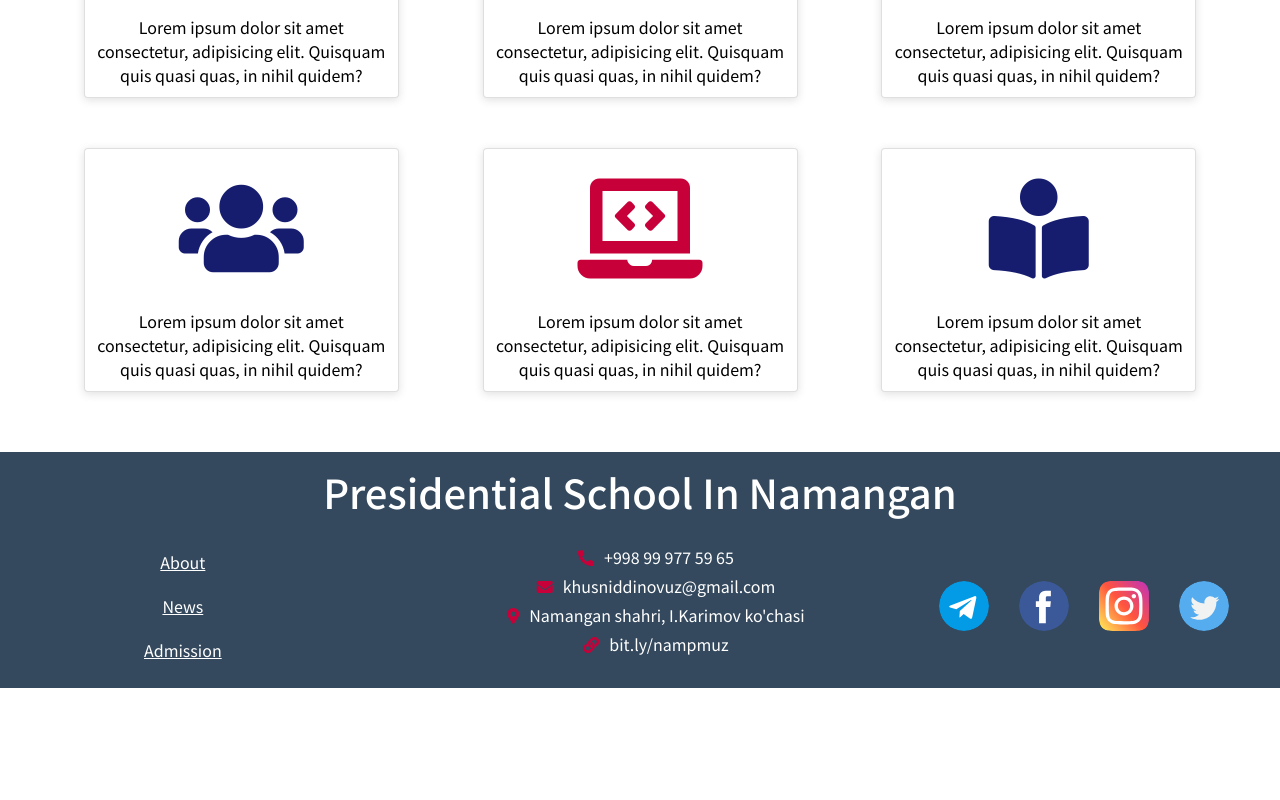
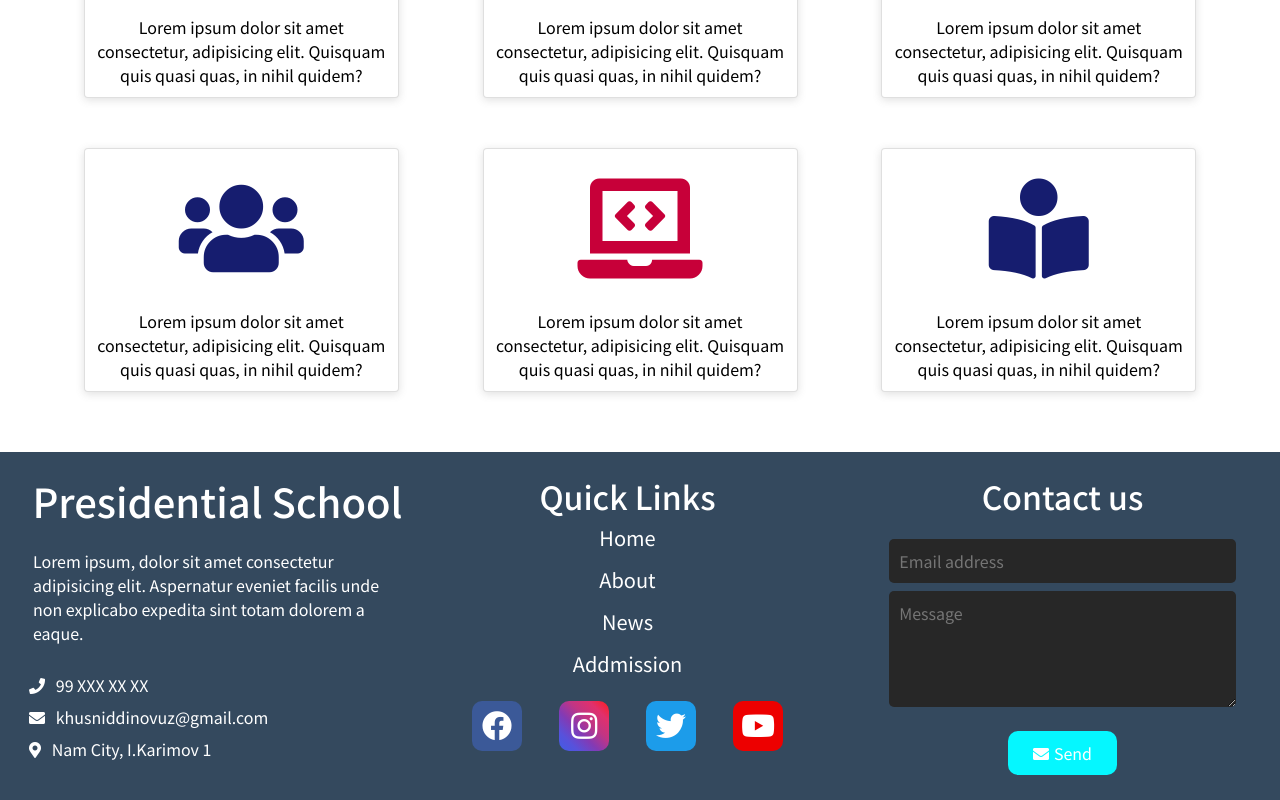
Before and after one commit to KhusniddinovUz/nampm-frontend, a React (Create React App) app: page /home in a window 1280 px wide. Shown: the part 906-1706 px from the top of the page. Before the commit the page ends 1594 px from the top, so only its background shows below. Built offline with nearby package versions, Linux system fonts and the light colour scheme.

Commit message:
change entire footer

```diff
--- a/src/components/Footer.js
+++ b/src/components/Footer.js
@@ -1,52 +1,82 @@
 import { NavLink } from 'react-router-dom';
 import './Footer.scss';
-import tg from '../images/Footer/telegram.svg';
-import fb from '../images/Footer/facebook.svg';
-import insta from '../images/Footer/instagram.svg';
-import tw from '../images/Footer/twitter.svg';
 
 const Footer = () => {
   return (
-    <footer className='Footer text-center pb-3'>
-      <h1 className='mt-3 mb-4'>Presidential School In Namangan</h1>
-      <div className='footer-links d-flex'>
-        <NavLink to='/about'>About</NavLink>
-        <NavLink to='/news'>News</NavLink>
-        <NavLink to='/admission'>Admission</NavLink>
+    <footer class='footer'>
+      <div class='footer-content'>
+        <div class='footer-section about pr-0'>
+          <h1 className='text-center mb-3'>Presidential School</h1>
+          <p className='p-2'>
+            Lorem ipsum, dolor sit amet consectetur adipisicing elit. Aspernatur
+            eveniet facilis unde non explicabo expedita sint totam dolorem a
+            eaque.
+          </p>
+          <div className='contact'>
+            <div className='p-1'>
+              <i class='fas fa-phone'></i> &nbsp; 99 XXX XX XX
             </div>
-      <div className='contact'>
-        <ul className='contact-ul'>
+            <div className='p-1'>
+              <i class='fas fa-envelope'></i> &nbsp; khusniddinovuz@gmail.com
+            </div>
+            <div className='p-1'>
+              <i class='fas fa-map-marker-alt'></i> &nbsp; Nam City, I.Karimov 1
+            </div>
+          </div>
+        </div>
+
+        <div class='footer-section links'>
+          <h2 className='text-center mb-2'>Quick Links</h2>
+          <ul>
             <li>
-            <i className='fas fa-phone-alt' />
-            <span>+998 99 977 59 65</span>
+              <NavLink to='/home'>Home</NavLink>
             </li>
             <li>
-            <i className='fas fa-envelope' />
-            <span>khusniddinovuz@gmail.com</span>
+              <NavLink to='/about'>About</NavLink>
             </li>
             <li>
-            <i className='fas fa-map-marker-alt' />
-            <span>Namangan shahri, I.Karimov ko'chasi</span>
+              <NavLink to='/news'>News</NavLink>
             </li>
             <li>
-            <i className='fas fa-link' />
-            <span>bit.ly/nampmuz</span>
+              <NavLink to='/admission'>Addmission</NavLink>
             </li>
           </ul>
+          <div class='socials'>
+            <a href='#' id='fb' target='_blank'>
+              <i class='fab fa-facebook'></i>
+            </a>
+            <a href='#' id='insta' target='_blank'>
+              <i class='fab fa-instagram'></i>
+            </a>
+            <a href='#' id='twitter' target='_blank'>
+              <i class='fab fa-twitter'></i>
+            </a>
+            <a href='#' id='tube' target='_blank'>
+              <i class='fab fa-youtube'></i>
+            </a>
           </div>
-      <div className='footer-icons'>
-        <a target='_blank' href='https://t.me/nampmuz'>
-          <img width='60' height='60' src={tg} alt='Telegram' />
-        </a>
-        <a target='_blank' href='https://fb.com/nampmuz'>
-          <img width='60' height='60' src={fb} alt='Facebook' />
-        </a>
-        <a target='_blank' href='https://instagram.com/nampmuz'>
-          <img width='60' height='60' src={insta} alt='Instagram' />
-        </a>
-        <a target='_blank' href='https://twitter.com/nampmuz'>
-          <img width='60' height='60' src={tw} alt='Twitter' />
-        </a>
+        </div>
+
+        <div class='footer-section contact-form'>
+          <h2 className='text-center mb-4'>Contact us</h2>
+          <form className='form-group'>
+            <input
+              type='email'
+              className='contact-input mb-2'
+              placeholder='Email address'
+            />
+            <textarea
+              rows='4'
+              className='contact-input'
+              placeholder='Message'
+            ></textarea>{' '}
+            <br />
+            <button type='submit' class='button'>
+              <i class='fas fa-envelope'></i>
+              Send
+            </button>
+          </form>
+        </div>
       </div>
     </footer>
   );
--- a/src/components/Footer.scss
+++ b/src/components/Footer.scss
@@ -1,53 +1,98 @@
-.Footer {
-  background-color: #34495e;
+.footer {
+  background: #34495e;
+  .footer-content {
     display: grid;
-  grid-template-columns: 1fr 1.5fr 1fr;
-  h1 {
-    grid-column-start: 1;
-    grid-column-end: 4;
+    grid-template-columns: 1fr 1fr 1fr;
+    display: flex;
+    .footer-section {
+      &.about {
+        padding-right: 0;
       }
-  .footer-links {
-    flex-direction: column;
+      flex: 1;
+      padding: 25px;
+      .socials {
+        display: flex;
+        justify-content: space-evenly;
         a {
-      color: #fff;
-      text-decoration: underline;
-      margin: auto;
-      &:hover {
-        text-decoration: underline #c70039 5px;
+          position: relative;
+          width: 50px;
+          height: 50px;
+          margin-top: 10px;
+          display: inline-block;
+          border-radius: 10px;
+          &#fb {
+            background-color: #3b5998;
+          }
+          &#insta {
+            background: linear-gradient(
+              45deg,
+              #405de6,
+              #5851db,
+              #833ab4,
+              #c13584,
+              #e1306c,
+              #fd1d1d
+            );
+          }
+          &#twitter {
+            background-color: #1c9cea;
+          }
+          &#tube {
+            background-color: #ed0000;
+          }
+          i {
+            font-size: 30px;
+            position: absolute;
+            top: 50%;
+            left: 50%;
+            transform: translate(-50%, -50%);
           }
         }
       }
-  .contact {
-    .contact-ul {
+      ul {
+        display: block;
+        list-style-type: none;
+        margin: 0;
+        padding: 0;
         li {
-        list-style-type: none;
-        margin: 5px 0;
-        i {
-          margin-right: 10px;
-          color: #c70039;
+          text-align: center;
+          margin-bottom: 10px;
+        }
+        a {
+          display: inline-block;
+          margin: auto;
+          text-decoration: none;
+          font-size: 20px;
+          color: #fff;
+          border-bottom: 2px solid #34495e;
+          &:hover {
+            border-bottom: 2px solid #05f7ff;
           }
         }
       }
     }
-  .footer-icons {
+    .contact-form {
+      form {
         display: flex;
-    flex-direction: row;
+        flex-direction: column;
+        justify-content: center;
         align-items: center;
-    a {
-      margin-left: 20px;
-      &:nth-child(3) {
-        img {
-          border-radius: 15px;
+        .contact-input {
+          width: 90%;
+          border-radius: 5px;
+          background: #272727;
+          color: #bebdbd;
+          padding: 10px;
+          border: none;
+          outline: none;
         }
-      }
-      img {
-        padding: 5px;
-        border-radius: 50%;
-        &:hover {
-          border: 3px solid #c70039;
-          scale: 1.4;
+        button {
+          background: #05f7ff;
+          i {
+            margin-right: 5px;
           }
         }
       }
     }
   }
+}
```
Lines whose indentation alone changed are shown as unchanged.
